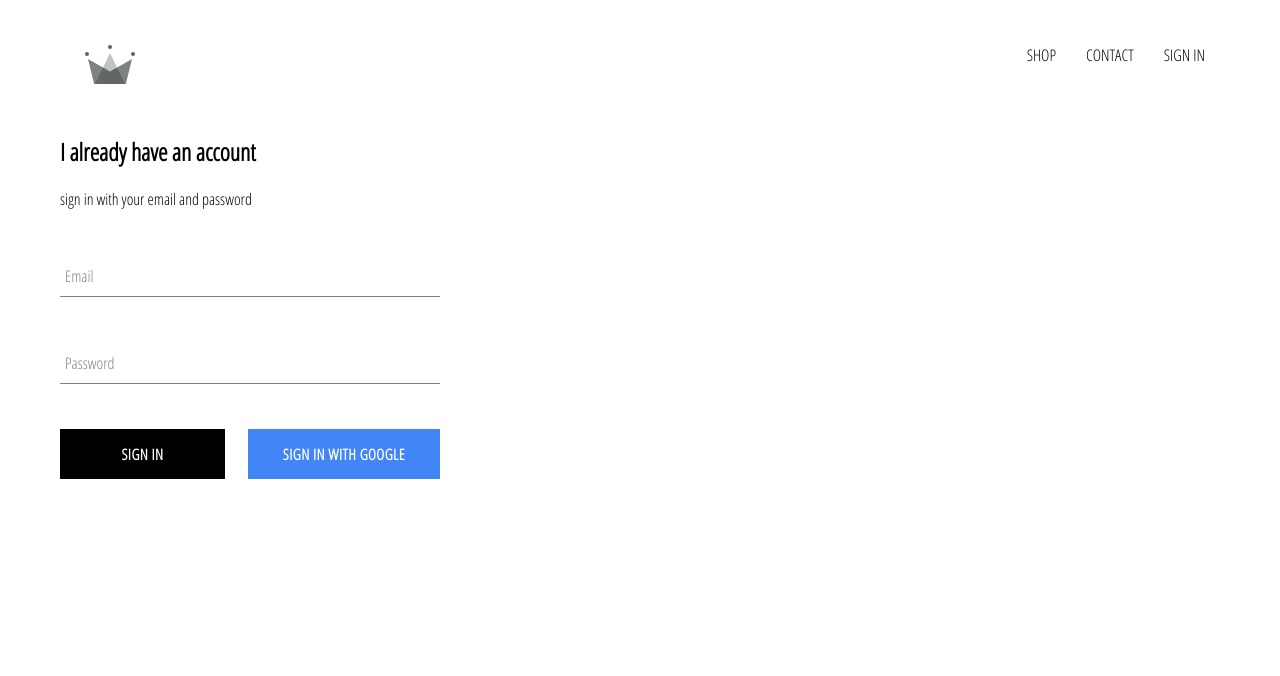
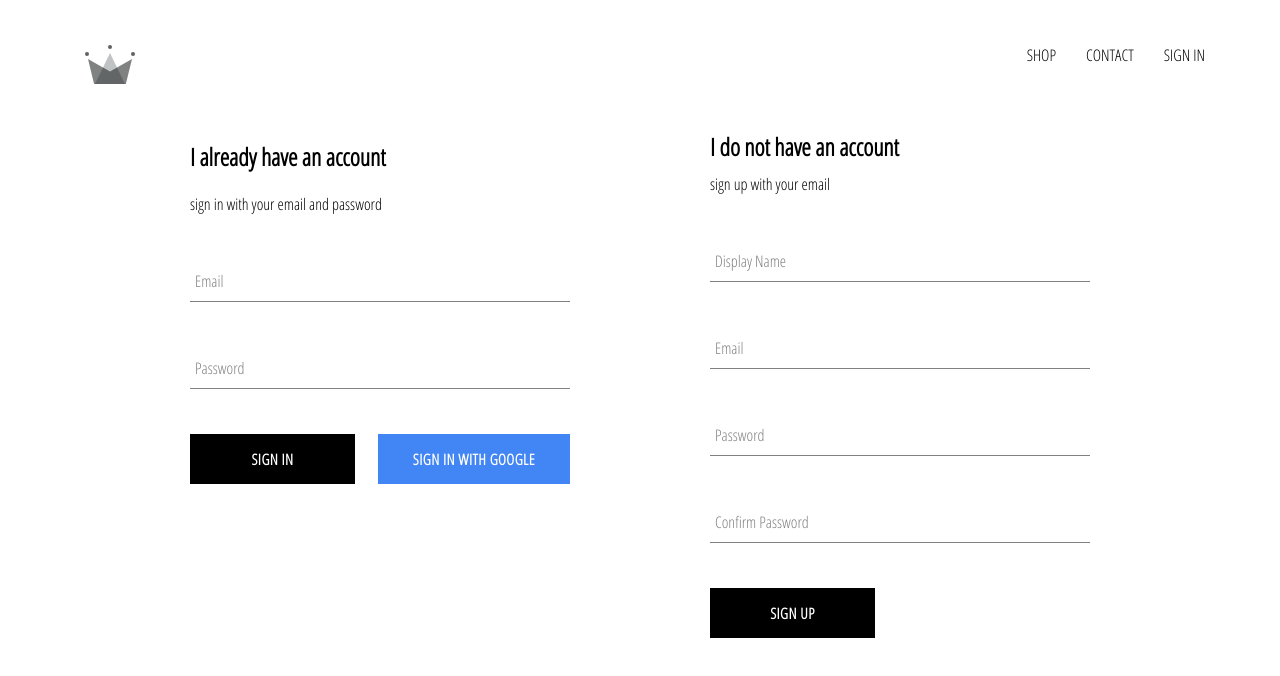
Before and after one commit to abhinaysonti/as-clothing, a React (Create React App) app: page /signin in a window 1280 px wide. Shown: the top 676 px of the page. Built offline with nearby package versions, Linux system fonts and the light colour scheme; no server answers.

Commit message:
added signup and adding users into db

```diff
--- a/src/App.js
+++ b/src/App.js
@@ -5,7 +5,7 @@
 import ShopPage from './pages/shop/shop.component';
 import Header from './components/header/header.component';
 import SignInAndSignUpPage from './pages/sign-in-and-sign-up/sign-in-and-sign-up.component';
-import {auth} from './firebase/firebase.utils';
+import {auth,createUserProfileDocument} from './firebase/firebase.utils';
 
 class App extends React.Component {
   constructor(){
@@ -20,8 +20,21 @@
 
  componentDidMount(){
   this.unsubscribeFromAuth =
-  auth.onAuthStateChanged(user => {this.setState({currentUser:user})
-        console.log(user);
+  auth.onAuthStateChanged(async userAuth => {
+        if(userAuth){
+         const userRef =  await createUserProfileDocument(userAuth);
+
+         userRef.onSnapshot(snapShot => this.setState({
+           currentUser:{
+             id:snapShot.id,
+             ...snapShot.data()
+           }
+         }))
+        }
+        else{
+          this.setState({currentUser:userAuth});
+        }
+
   });
  }
 
--- /dev/null
+++ b/src/components/sign-up/sign-up.component.jsx
@@ -0,0 +1,99 @@
+import React from 'react';
+
+import FormInput from '../form-input/form-input.component';
+import CustomButton from '../custom-button/custom-button.component';
+
+import {auth,createUserProfileDocument} from '../../firebase/firebase.utils';
+
+import './sign-up.styles.scss';
+
+
+class SignUp extends React.Component{
+    constructor(){
+        super();
+
+        this.state = {
+            displayName : '',
+            email: '',
+            password : '',
+            confirmPassword: ''
+        }
+    }
+
+    handleSubmit = async event => {
+        event.preventDefault();
+        const {displayName,email,password,confirmPassword} = this.state;
+
+        if(password !== confirmPassword) {
+            alert(`passwords don't match`);
+            return;
+        }
+        try {
+            const{user} =await auth.createUserWithEmailAndPassword(email,password);
+
+            await createUserProfileDocument(user,{displayName});
+            //to empty out the fields
+            this.setState({
+            displayName : '',
+            email: '',
+            password : '',
+            confirmPassword: ''
+            })
+        } catch (error) {
+            console.error(error);
+        }
+    }
+
+    handleChange = (event ) => {
+      const {name,value} = event.target;
+
+      this.setState({[name]  : value})
+    }
+
+    render(){
+        const {displayName,email,password,confirmPassword} = this.state;
+        return(
+            <div className= "sign-up">
+              <h2 className= 'title'>I do not have an account</h2>
+              <span>sign up with your email</span>
+              <form className = "sign-up-form" onSubmit= {this.handleSubmit}>
+               <FormInput
+                type = 'text'
+                name = 'displayName'
+                value = {displayName}
+                onChange = {this.handleChange}
+                label = 'Display Name'
+                required
+                />
+                <FormInput
+                type = 'email'
+                name = 'email'
+                value = {email}
+                onChange = {this.handleChange}
+                label = 'Email'
+                required
+                />
+                <FormInput
+                type = 'password'
+                name = 'password'
+                value = {password}
+                onChange = {this.handleChange}
+                label = 'Password'
+                required
+                />
+                <FormInput
+                type = 'password'
+                name = 'confirmPassword'
+                value = {confirmPassword}
+                onChange = {this.handleChange}
+                label = 'Confirm Password'
+                required
+                />
+                <CustomButton type = 'submit'>SIGN UP</CustomButton>
+              </form>
+            </div>
+        )
+    }
+}
+
+export default SignUp;
--- /dev/null
+++ b/src/components/sign-up/sign-up.styles.scss
@@ -0,0 +1,9 @@
+.sign-up{
+  display: flex;
+  flex-direction: column;
+  width: 380px;
+
+  .title{
+      margin: 10px 0;
+  }
+}
--- a/src/firebase/firebase.utils.js
+++ b/src/firebase/firebase.utils.js
@@ -13,6 +13,30 @@
     measurementId: "G-0VBCNGNSZP"
 }
 
+export const createUserProfileDocument = async(userAuth,additionalData)=>{
+    if(!userAuth) return;
+    const userRef = firestore.doc(`users/${userAuth.uid}`);
+    const snapshot =await userRef.get();
+    // console.log(snapshot);
+    if(!snapshot.exists){
+        const {displayName,email} = userAuth;
+        const createdAt = new Date();
+        try {
+            await userRef.set({
+                displayName,
+                email,
+                createdAt,
+                ...additionalData
+            })
+        } catch (error) {
+            console.log('errorr!!',error.message);
+        }
+
+    }
+
+    return userRef;
+}
+
 firebase.initializeApp(config);
 
 export const auth = firebase.auth();
--- a/src/pages/sign-in-and-sign-up/sign-in-and-sign-up.component.jsx
+++ b/src/pages/sign-in-and-sign-up/sign-in-and-sign-up.component.jsx
@@ -1,10 +1,13 @@
 import React from 'react';
+import './sign-in-and-sign-up.styles.scss'
 
 import SignIn from '../../components/sign-in/sign-in.component';
+import SignUp from '../../components/sign-up/sign-up.component';
 
 const SignInAndSignUpPage = () => (
     <div className = "sign-in-and-sign-up">
       <SignIn/>
+      <SignUp/>
     </div>
 )
 
--- /dev/null
+++ b/src/pages/sign-in-and-sign-up/sign-in-and-sign-up.styles.scss
@@ -0,0 +1,6 @@
+.sign-in-and-sign-up {
+  width: 900px;
+  display: flex;
+  justify-content: space-between;
+  margin: 30px auto;
+}
```
